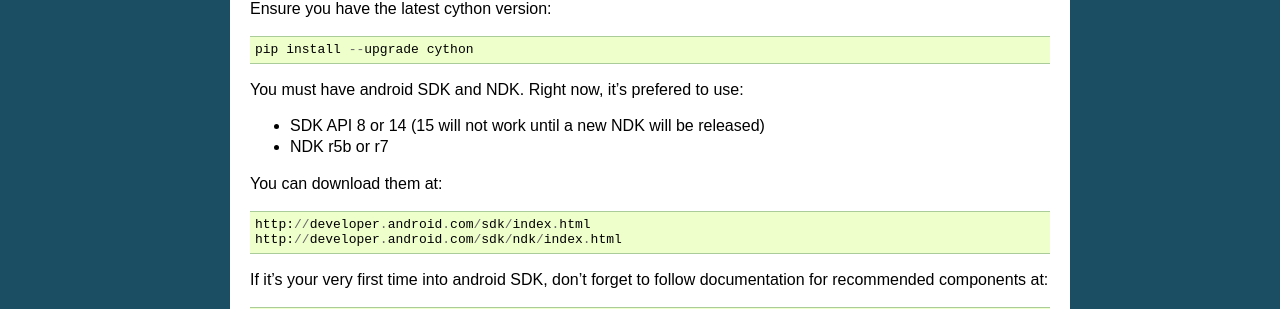
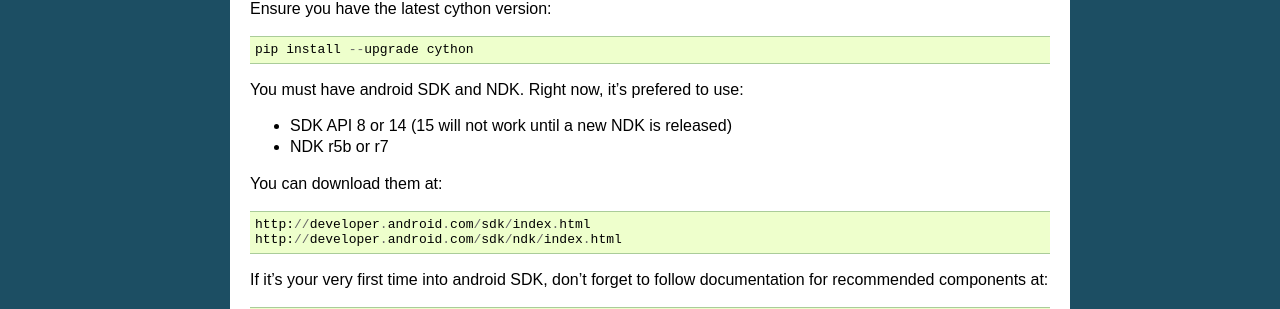
Before and after one commit to kivy/python-for-android, a Sphinx documentation site: the page built from docs/source/prerequisites.rst, in a window 1280 px wide. Shown: the part 490-799 px from the top of the page. Built offline with Sphinx 7.4.7, drawn with Linux system fonts in a browser that asks for light colours.

Commit message:
fix "will be released" -> "is released"

```diff
--- a/docs/source/prerequisites.rst
+++ b/docs/source/prerequisites.rst
@@ -30,7 +30,7 @@ Ensure you have the latest cython version::
 
 You must have android SDK and NDK. Right now, it's prefered to use:
 
-- SDK API 8 or 14 (15 will not work until a new NDK will be released)
+- SDK API 8 or 14 (15 will not work until a new NDK is released)
 - NDK r5b or r7
 
 You can download them at::
```
